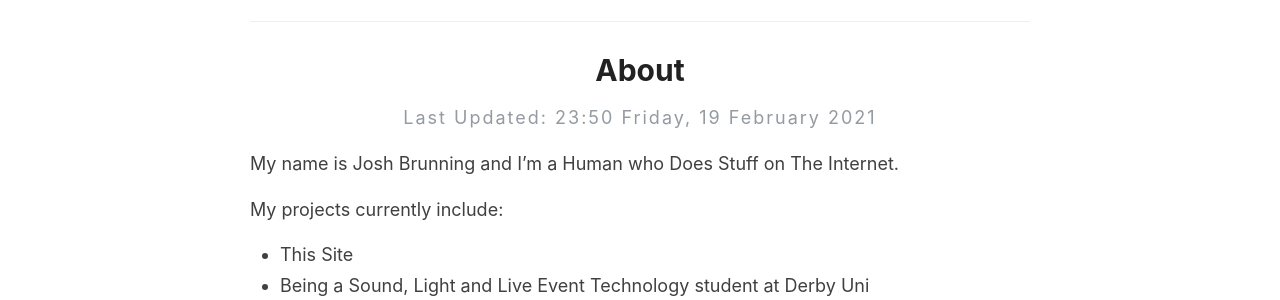
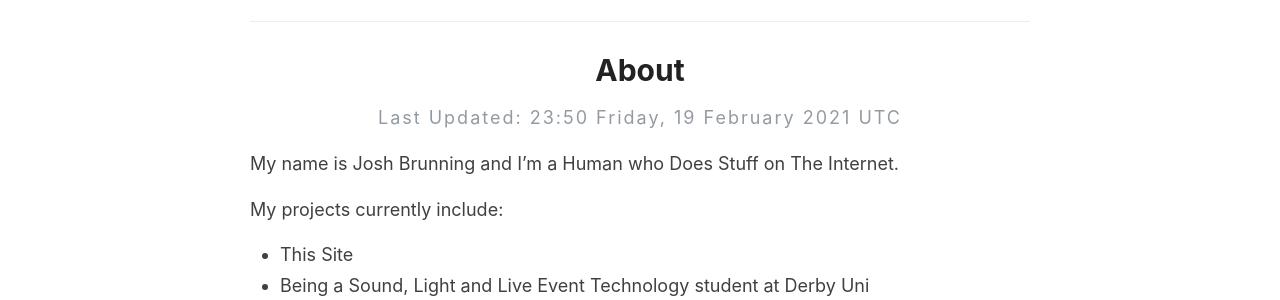
Before and after one commit to josh-justjosh/blog, a Jekyll site: the page built from _pages/Shared Content/about.md, in a window 1280 px wide. Shown: the part 142-442 px from the top of the page. Built offline with Jekyll 4.4.1, drawn with Linux system fonts in a browser that asks for light colours.

Commit message:
Update file in "/_layouts/page.html" from "josh-justjosh/homepage"

```diff
--- a/_layouts/page.html
+++ b/_layouts/page.html
@@ -6,8 +6,55 @@ layout: default
 
   <h1>{{ page.title }}</h1>
   {% if page.last_modified_at %}
-  <p class="author_title" datetime="{{ page.last_modified_at | date_to_xmlschema }}">Last Updated: {{ page.last_modified_at | date: "%H:%M %A, %e&nbsp;%B&nbsp;%Y" }}</p>
+  {% assign time = page.last_modified_at | date: "%R" %}
+  {% assign tz = page.last_modified_at | date: "%z" %}
+  {% if tz == "+0000" %}{% assign tzn = "UTC" %}
+  {% elsif tz == "+0100" %}{% assign tzn = "UTC+1" %}
+  {% elsif tz == "-1200" %}{% assign tzn = "UTC-12" %}
+  {% elsif tz == "-1100" %}{% assign tzn = "UTC-11" %}
+  {% elsif tz == "-1000" %}{% assign tzn = "UTC-10" %}
+  {% elsif tz == "-0930" %}{% assign tzn = "UTC-09:30" %}
+  {% elsif tz == "-0900" %}{% assign tzn = "UTC-9" %}
+  {% elsif tz == "-0800" %}{% assign tzn = "UTC-8" %}
+  {% elsif tz == "-0700" %}{% assign tzn = "UTC-7" %}
+  {% elsif tz == "-0600" %}{% assign tzn = "UTC-6" %}
+  {% elsif tz == "-0500" %}{% assign tzn = "UTC-5" %}
+  {% elsif tz == "-0400" %}{% assign tzn = "UTC-4" %}
+  {% elsif tz == "-0330" %}{% assign tzn = "UTC-03:30" %}
+  {% elsif tz == "-0300" %}{% assign tzn = "UTC-3" %}
+  {% elsif tz == "-0230" %}{% assign tzn = "UTC-02:30" %}
+  {% elsif tz == "-0200" %}{% assign tzn = "UTC-2" %}
+  {% elsif tz == "-0100" %}{% assign tzn = "UTC-1" %}
+  {% elsif tz == "+0200" %}{% assign tzn = "UTC+2" %}
+  {% elsif tz == "+0300" %}{% assign tzn = "UTC+3" %}
+  {% elsif tz == "+0330" %}{% assign tzn = "UTC+03:30" %}
+  {% elsif tz == "+0400" %}{% assign tzn = "UTC+4" %}
+  {% elsif tz == "+0430" %}{% assign tzn = "UTC+04:30" %}
+  {% elsif tz == "+0500" %}{% assign tzn = "UTC+5" %}
+  {% elsif tz == "+0530" %}{% assign tzn = "UTC+05:30" %}
+  {% elsif tz == "+0545" %}{% assign tzn = "UTC+05:45" %}
+  {% elsif tz == "+0600" %}{% assign tzn = "UTC+6" %}
+  {% elsif tz == "+0630" %}{% assign tzn = "UTC+06:30" %}
+  {% elsif tz == "+0700" %}{% assign tzn = "UTC+7" %}
+  {% elsif tz == "+0800" %}{% assign tzn = "UTC+8" %}
+  {% elsif tz == "+0845" %}{% assign tzn = "UTC+08:45" %}
+  {% elsif tz == "+0900" %}{% assign tzn = "UTC+9" %}
+  {% elsif tz == "+0930" %}{% assign tzn = "UTC+09:30" %}
+  {% elsif tz == "+1000" %}{% assign tzn = "UTC+10" %}
+  {% elsif tz == "+1030" %}{% assign tzn = "UTC+10:30" %}
+  {% elsif tz == "+1100" %}{% assign tzn = "UTC+11" %}
+  {% elsif tz == "+1200" %}{% assign tzn = "UTC+12" %}
+  {% elsif tz == "+1245" %}{% assign tzn = "UTC+12:45" %}
+  {% elsif tz == "+1300" %}{% assign tzn = "UTC+13" %}
+  {% elsif tz == "+1345" %}{% assign tzn = "UTC+13:45" %}
+  {% elsif tz == "+1400" %}{% assign tzn = "UTC+14" %}
+  {% else %}{% assign tzn = "UTC" | append: tz %}
   {% endif %}
+  {%if time contains "00:00" %}
+    <p class="author_title" datetime="{{ page.last_modified_at | date_to_xmlschema }}">Last Updated: {{ page.last_modified_at | date: "%A, %e&nbsp;%B&nbsp;%Y" }}</p>
+  {% else %}
+    <p class="author_title" datetime="{{ page.last_modified_at | date_to_xmlschema }}">Last Updated: {{ page.last_modified_at | date: "%R %A, %e&nbsp;%B&nbsp;%Y" }} {{ tzn }}</p>
+  {% endif %}{% endif %}
   <div class="post-tags">
     {% if post %}
       {% assign categories = post.categories %}
```
